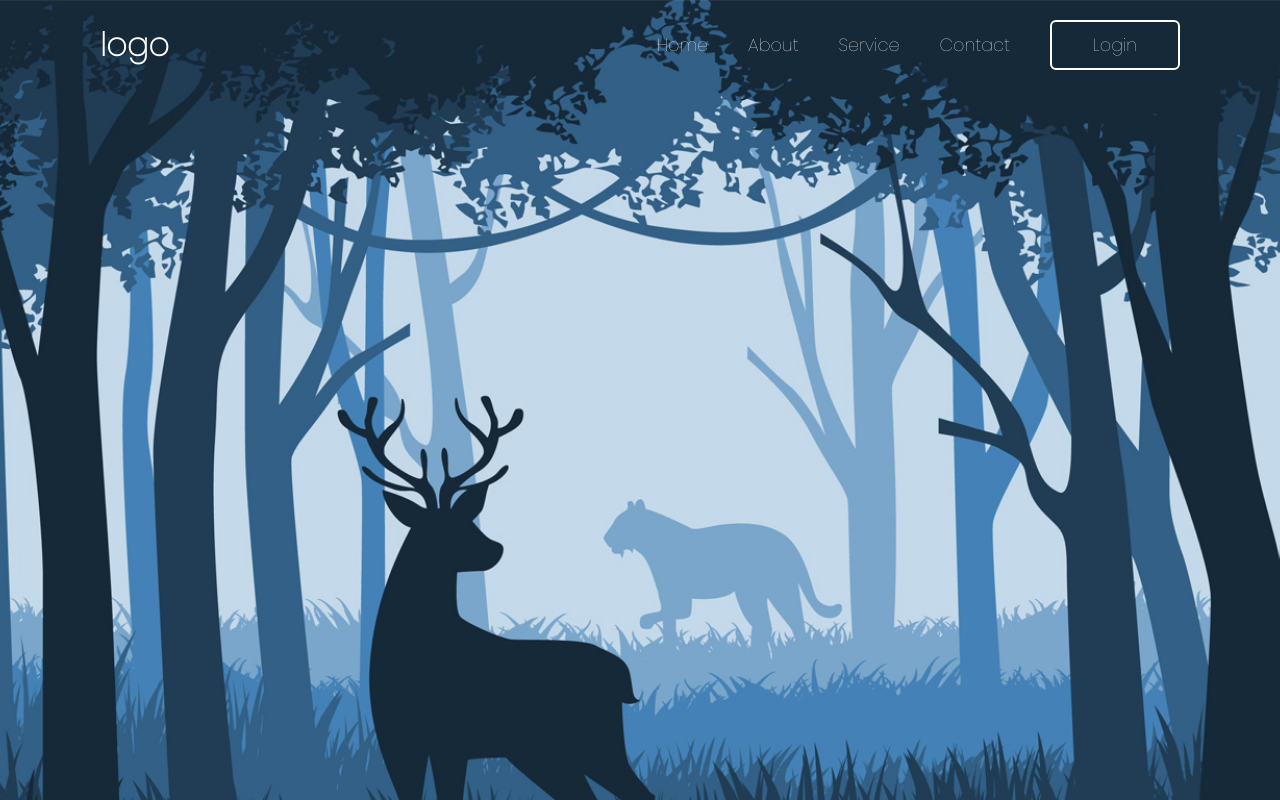
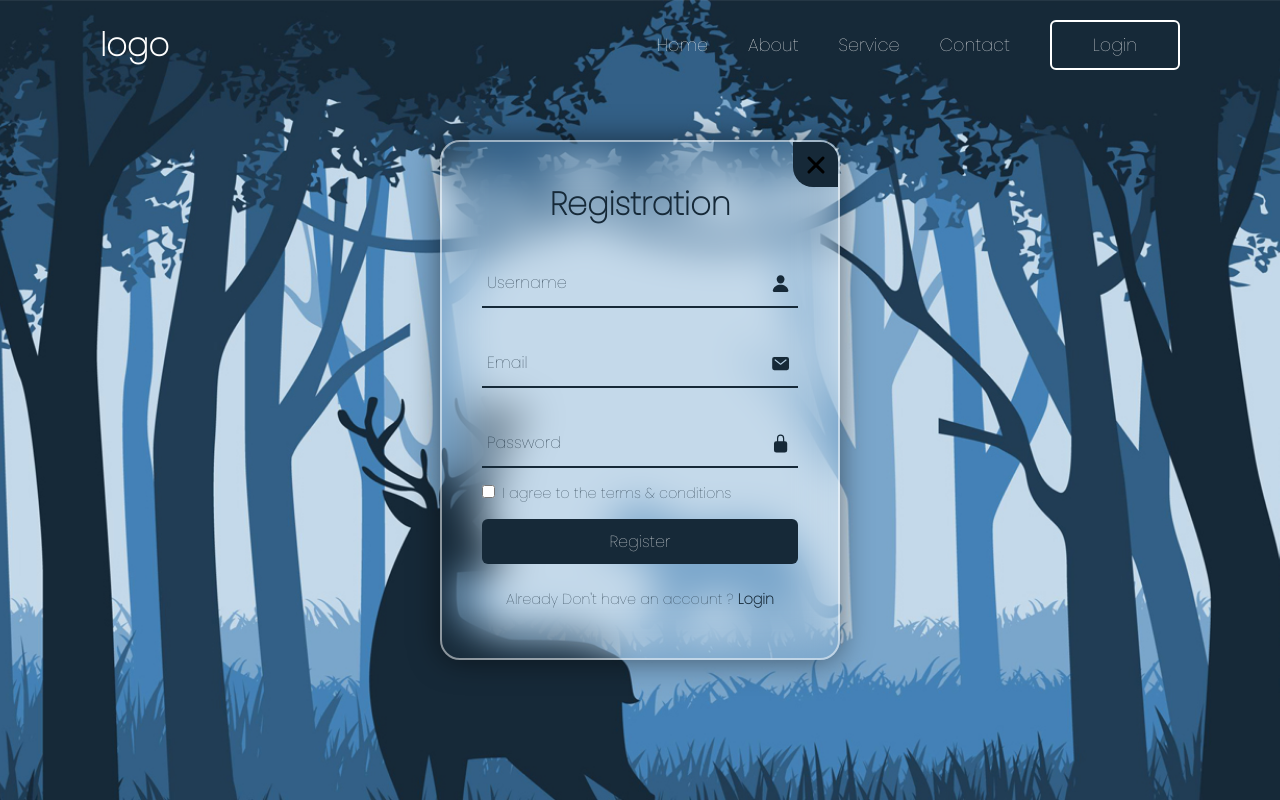
Before and after one commit to GeremyColley/react-portail, a React (Create React App) app: page / in a window 1280 px wide. Built offline with nearby package versions, Linux system fonts and the light colour scheme.

Commit message:
modif open register

```diff
--- a/src/App.js
+++ b/src/App.js
@@ -4,8 +4,8 @@ import { close, mail, person, lockClosed } from 'ionicons/icons';
 import './style.css';
 
 function App() {
-  const [open, setOpen] = useState(false);
-  const [register, setRegister] = useState(false);
+  const [open, setOpen] = useState("active-popup");
+  const [register, setRegister] = useState("active");
   const [email, setEmail] = useState("");
   const [password, setPassword] = useState("");
   const [emailRegister, setEmailRegister] = useState("");
@@ -26,21 +26,20 @@ function App() {
     console.log("=> Password : " + passwordRegister );
   };
 
-
   const handleDisplayPopupOn = () => {
-    setOpen(true);
+    setOpen("active-popup");
   };
 
   const handleDisplayPopupOff = () => {
-    setOpen(false);
+    setOpen("");
   };
 
   const handleDisplayRegister = () => {
-    setRegister(true);
+    setRegister("active");
   };
 
   const handleDisplayLogin = () => {
-    setRegister(false);
+    setRegister("");
   };
 
   return (
@@ -56,7 +55,7 @@ function App() {
         </nav>
       </header>
 
-      <div className={`wrapper ${open ? "active-popup" : ""} ${register ? "active" : ""}`}>
+      <div className={`wrapper ${open} ${register}`}>
 
         <span className="icon-close" onClick={handleDisplayPopupOff}>
             <IonIcon icon={close}></IonIcon>
```
